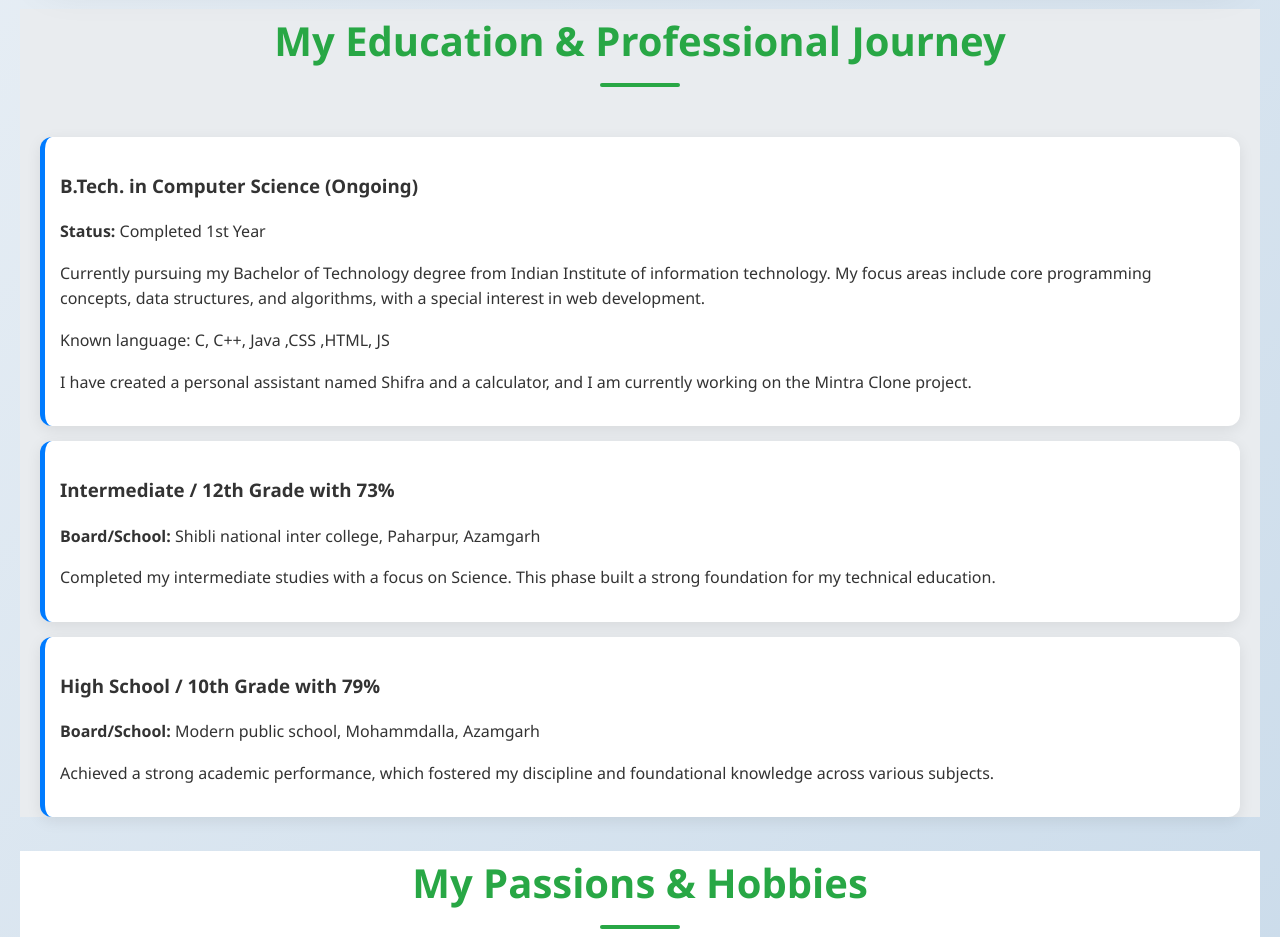
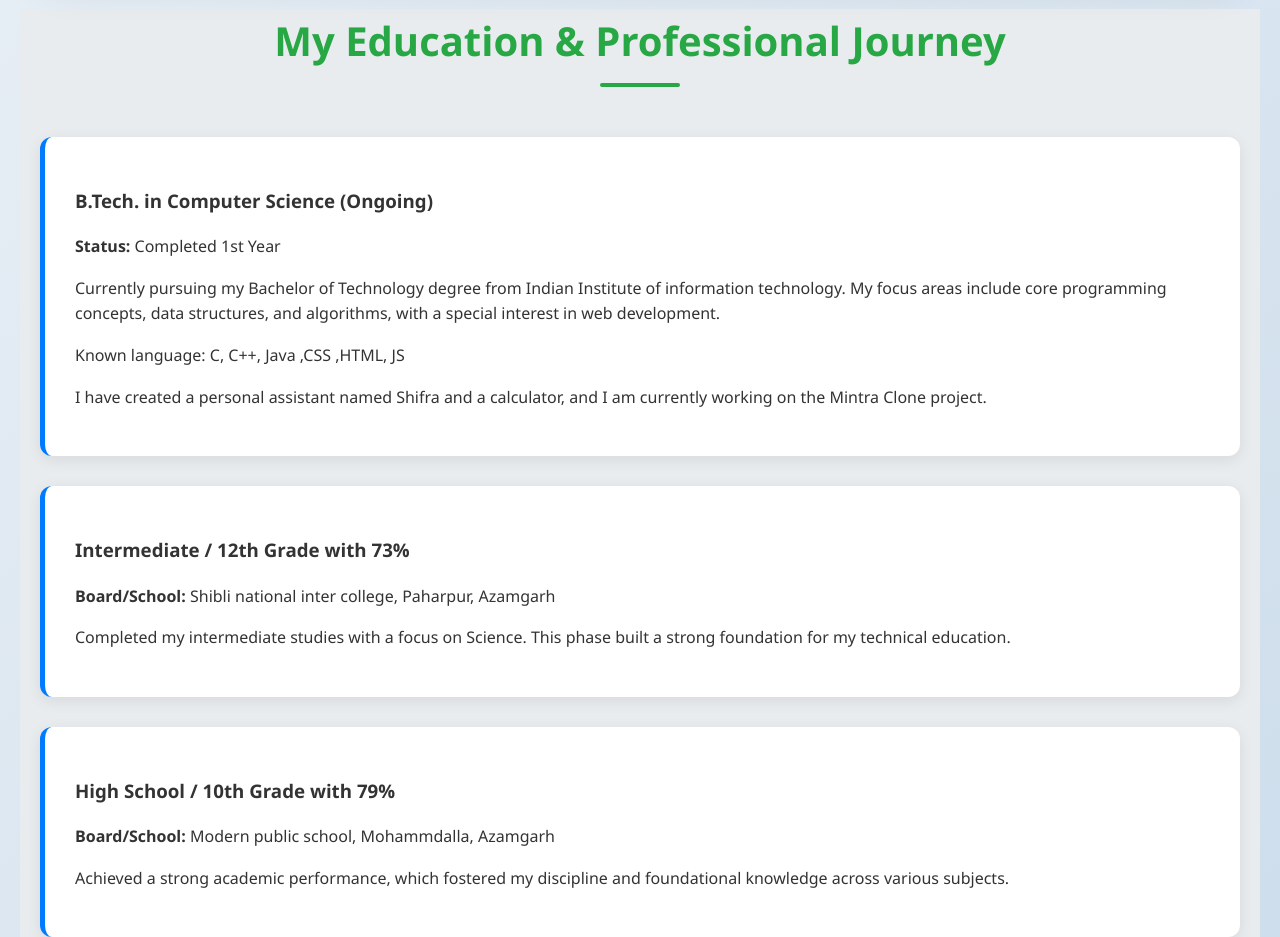
Before and after one commit to diksha6592025/Sudiksha-Profile, a plain HTML site: page index.html in a window 1280 px wide. Shown: the part 940-1877 px from the top of the page. Drawn offline with Linux system fonts and the light colour scheme.

Commit message:
Update index.html

```diff
--- a/index.html
+++ b/index.html
@@ -171,9 +171,9 @@
 
         .detail-card {
             background: white;
-            padding: 15px;
+            padding: 30px;
             border-radius: 12px;
-            margin-bottom: 15px;
+            margin-bottom: 30px;
             box-shadow: 0 4px 15px rgba(0, 0, 0, 0.08);
             transition: transform 0.3s ease;
             border-left: 5px solid #007bff;
```
